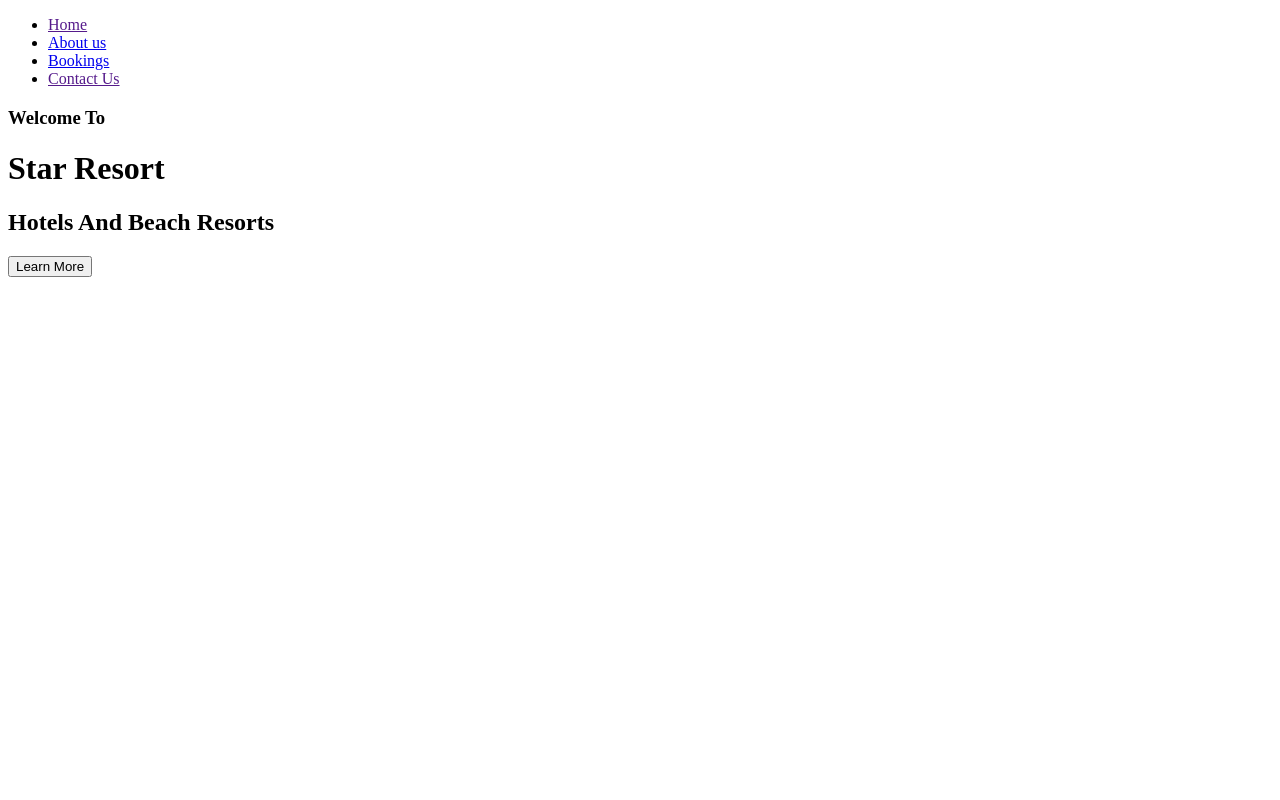
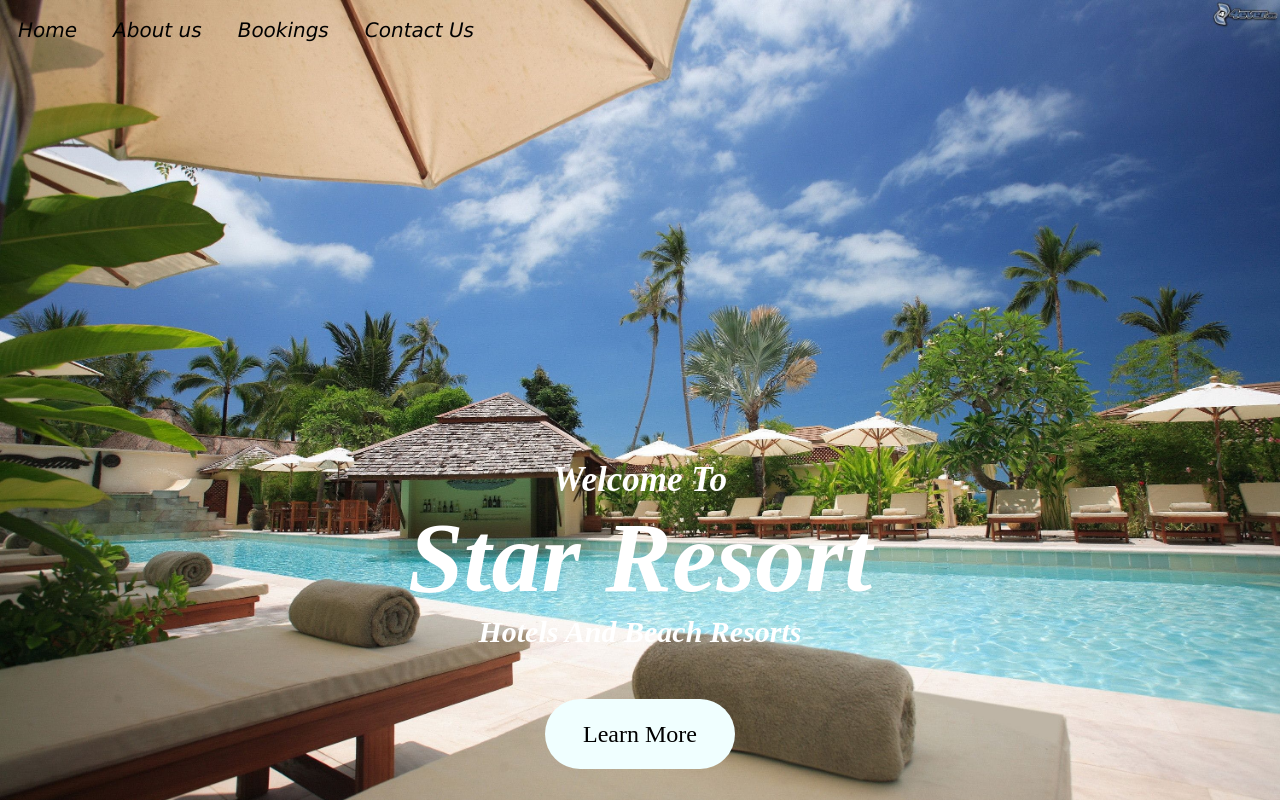
Before and after one commit to Jeshwar0910/project.github.io, a plain HTML site: page index.html in a window 1280 px wide. Drawn offline with Linux system fonts and the light colour scheme.

Commit message:
Update index.html
Updated CSS File

```diff
--- a/index.html
+++ b/index.html
@@ -5,7 +5,7 @@
     <meta charset="UTF-8">
     <meta name="viewport" content="width=device-width, initial-scale=1.0">
     <title>Book Your Hotels!!!</title>
-    <link rel="stylesheet" href="/Practice Session/style.css">
+    <link rel="stylesheet" href="/style.css">
     <link rel="icon" type="image/png" href="/Practice Session/images/5-stars.png">
 </head>
 
```
